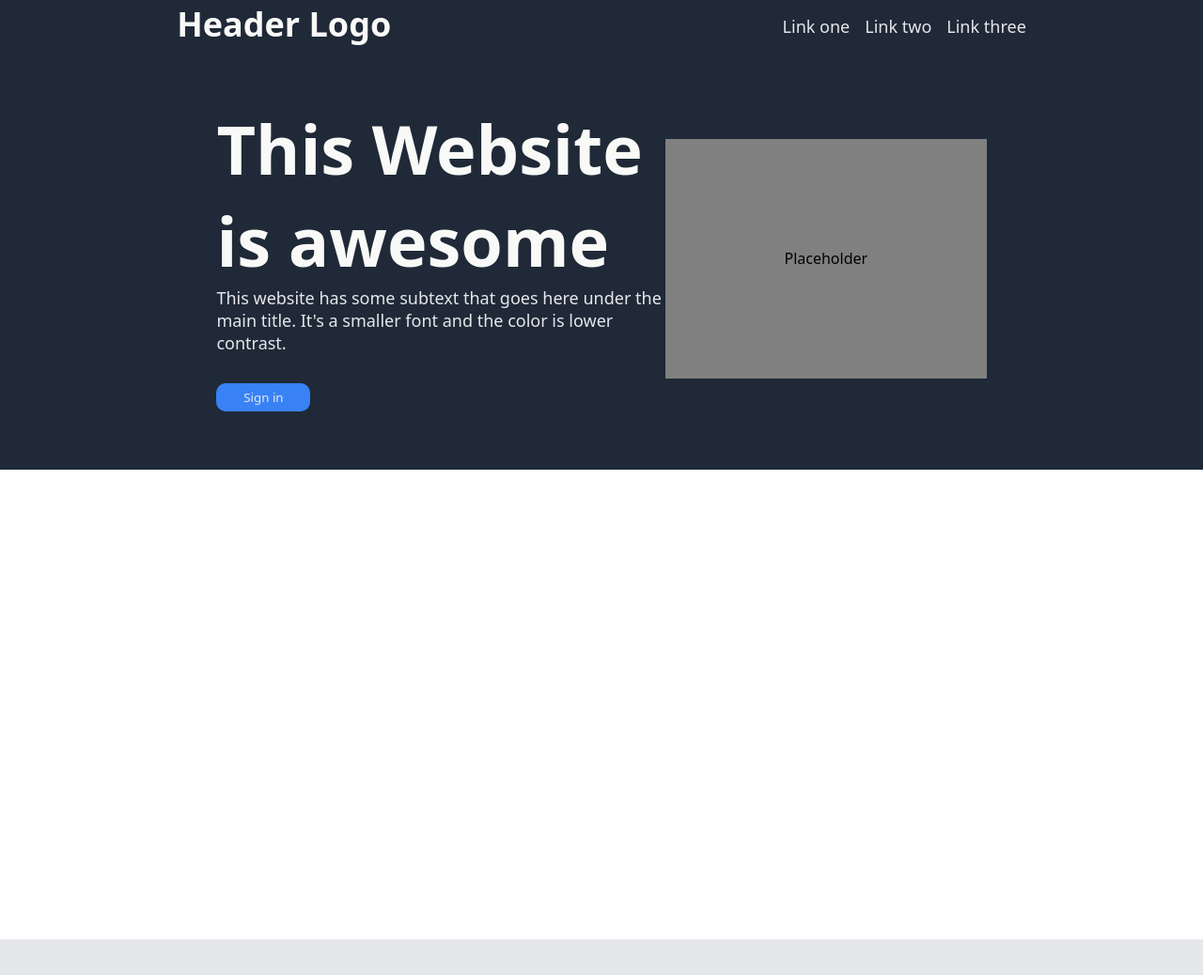
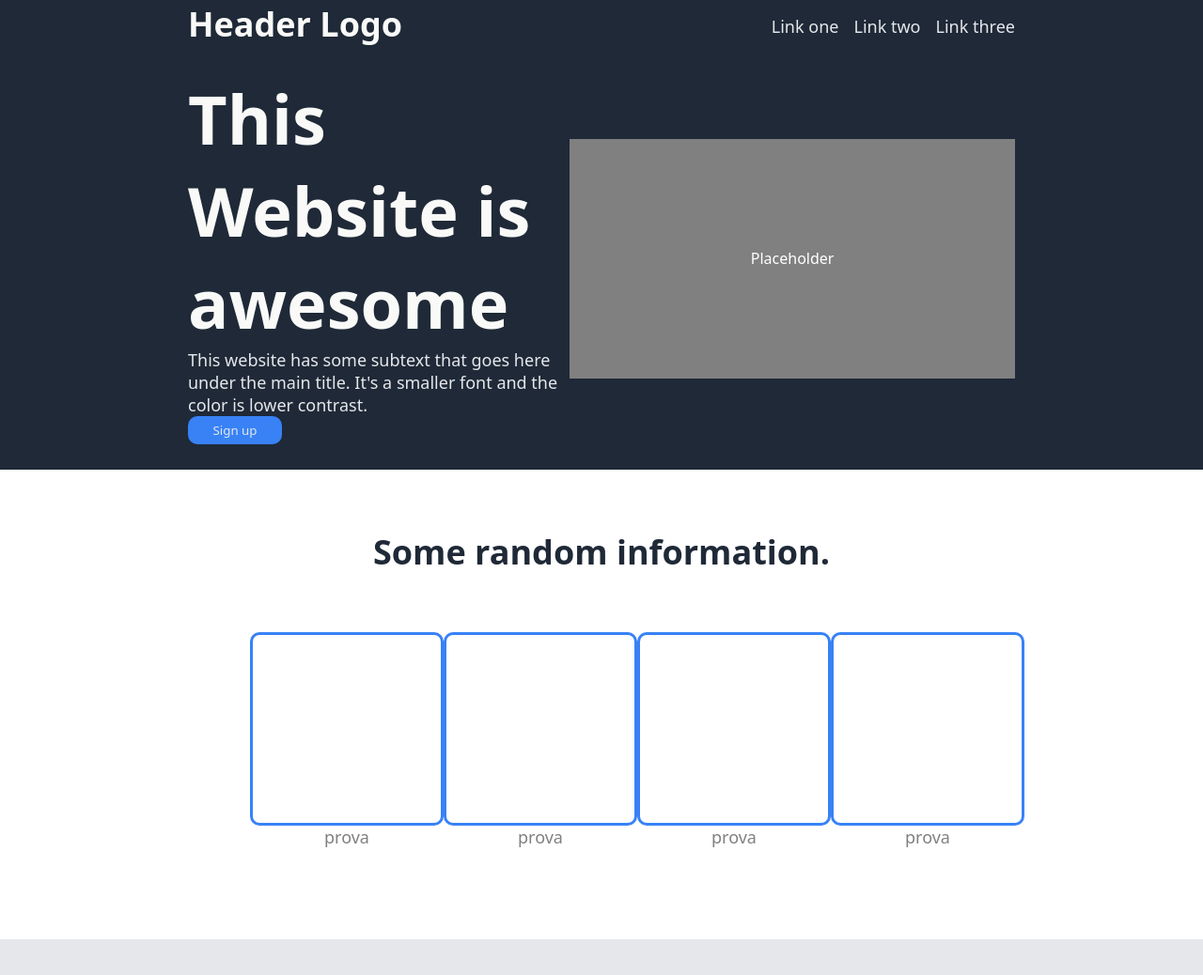
Before and after one commit to 5alvo/landing_page, a plain HTML site: page index.html in a window 1280 px wide. Shown: the top 1038 px of the page at 94% size. Drawn offline with Linux system fonts and the light colour scheme.

Commit message:
Worked on section 2, fix card descriptions to complete

```diff
--- a/index.html
+++ b/index.html
@@ -21,12 +21,35 @@
         <div class="hero">
             <div class="hero-left"><h2>This Website is awesome</h2>
             <p class="subtext">This website has some subtext that goes here under the main title. It's a smaller font and the color is lower contrast.</p>
-            <button>Sign in</button>
+            <button>Sign up</button>
         </div>
             <div class="hero-right"><p>Placeholder</p></div>
         </div>
     </div>
-    <div class="section--2"></div>
+    <div class="section--2">
+        <div class="container1"><h3>Some random information.</h3>
+        </div>
+        <div class="container2">
+        <div class="card">
+        <div class="box"></div>
+        <p>prova</p>
+        </div>
+        <div class="card">
+        <div class="box"></div>
+        <p>prova</p>
+        </div>
+        <div class="card">
+        <div class="box"></div>
+        <p>prova</p>
+        </div>
+        <div class="card">
+        <div class="box"></div>
+        <p>prova</p>
+        </div>
+        </div>
+        </div>
+
+    </div>
     <div class="section--3"></div>
     <div class="section--4"></div>
 </body>
--- a/style.css
+++ b/style.css
@@ -1,5 +1,5 @@
 * {
-    margin: 0 auto;
+    margin: 0;
     font-family: system-ui, -apple-system, BlinkMacSystemFont, 'Segoe UI', Roboto, Oxygen, Ubuntu, Cantarell, 'Open Sans', 'Helvetica Neue', sans-serif;
 }
 
@@ -20,11 +20,11 @@
 }
 
 nav {
-    width: 100%;
     height: 50px;
     display: flex;
     justify-content: space-between;
     align-items: center;
+    margin: 0 200px;
 }
 
 ul {
@@ -46,17 +46,20 @@ a {
 
 .hero {
     display: flex;
-    width: 64%;
     flex-wrap: nowrap;
+    justify-content: space-between;
     background-color: #1f2937;
     height: 450px;
     align-items: center;
-    padding: 0 50px;
+    margin: 0 200px;
 }
 
 .hero-left {
+    display: flex;
+    flex-wrap: wrap;
     font-size: 48px;
     color: #f9faf8;
+    width: 600px;
 }
 .subtext {
     display: flex;
@@ -67,9 +70,11 @@ a {
 .hero-right {
     display: flex;
     align-items: center;
+    justify-content: center;
     width: 700px;
     height: 255px;
     background-color: grey;
+    color: white;
 }
 button {
     border-style: none;
@@ -78,4 +83,53 @@ button {
     width: 100px;
     height: 30px;
     border-radius: 10px;
+
 }
+h2 {
+    line-height: -1.0;
+}
+
+.section--2{
+    display: flex;
+    flex-wrap: wrap;
+    align-items: center;
+    justify-content: center;
+    margin: 0 200px;
+}
+
+.box {
+    border: #3882f6;
+    border-style: solid;
+    height: 200px;
+    width: 200px;
+    border-radius: 10px;
+}
+
+.container2 {
+    display: flex;
+    height: 70%;
+    width: 85%;
+    align-items: center;
+    justify-content: space-between;
+    }
+
+.container1 {
+    display: flex;
+    justify-content: center;
+    width: 100%;
+    margin-bottom: -100px;
+}
+
+.container1>h3 {
+    font-size: 36px;
+    font-weight: bold;
+    color: #1F2937;
+}
+
+.card > p {
+    display: flex;
+    justify-content: center;
+    align-items: center;
+    font-size: 18px;
+    color: grey;
+}
```
Also changed, not shown: 01.png (added), 02.png (added).
